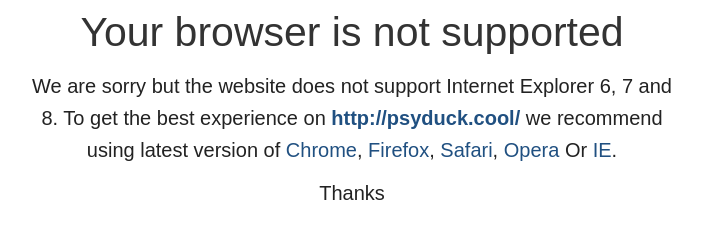
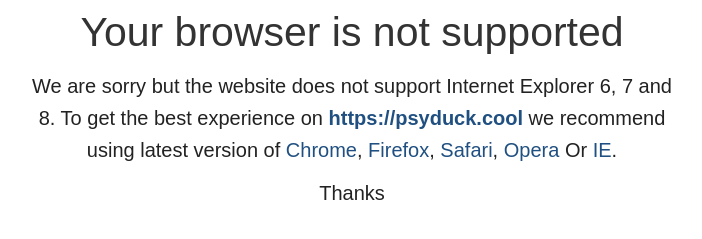
Before and after one commit to WangStormstout/WangStormstout.github.io, a Jekyll site: the page built from browser-warning/index.html, in a window 1280 px wide. Shown: the part 144-383 px from the top of the page, without its empty margins (288-990 px from the left). Built offline with Jekyll 4.4.1, drawn with Linux system fonts in a browser that asks for light colours.

Commit message:
fix:修改域名http -> https

```diff
--- a/_config.yml
+++ b/_config.yml
@@ -5,7 +5,7 @@ email: 19940630@163.com
 description: > # this means to ignore newlines until "baseurl:"
   Hi,I’m a professional Android designer.I like anime.
 baseurl: "/" # the subpath of your site, e.g. /blog/
-url: "http://psyduck.cool/" # the base hostname & protocol for your site
+url: "https://psyduck.cool" # the base hostname & protocol for your site
 logourl: /assets/images/logo.png # Site logo
 author: "Psyduck"
 author_thumbnail: "/assets/images/avatar.jpg" # Author avatar
```
